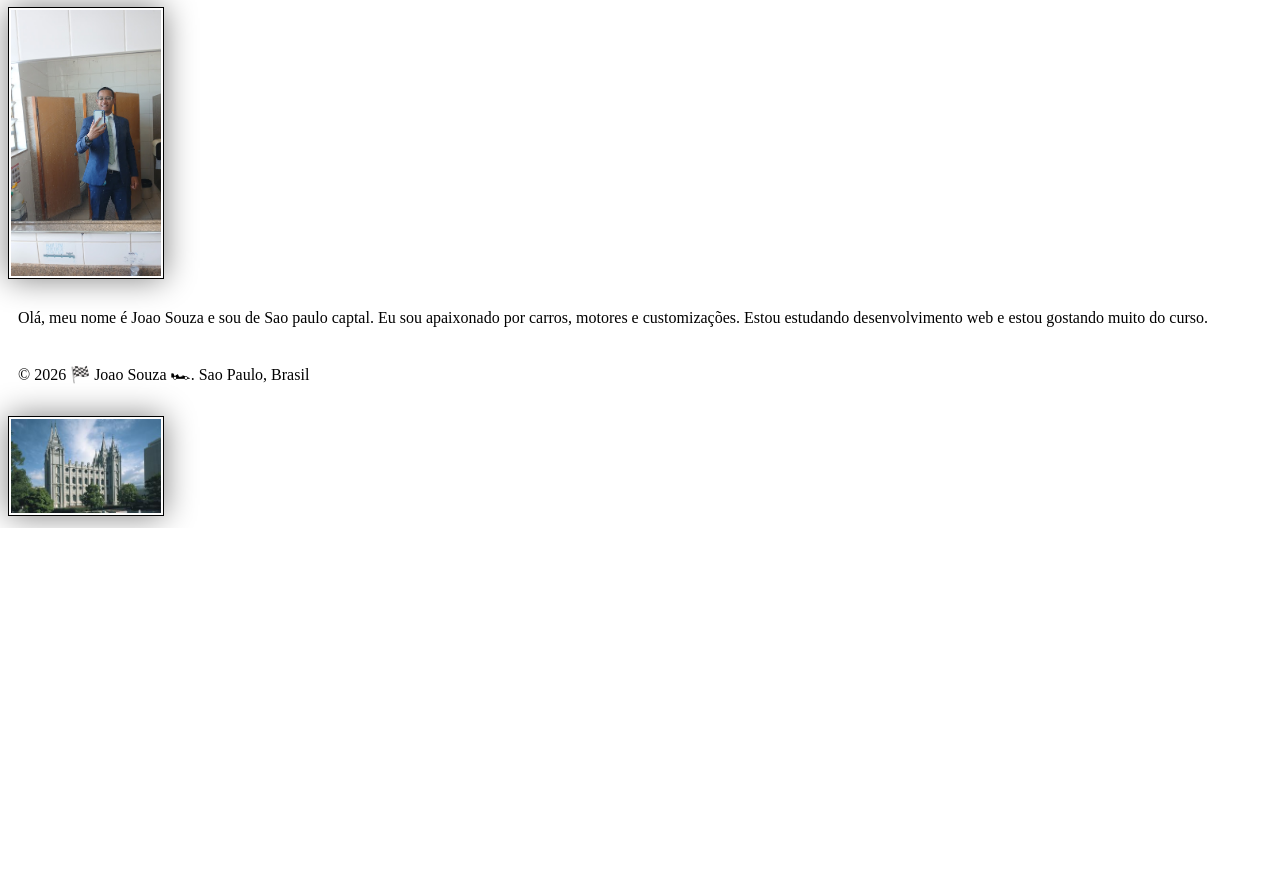
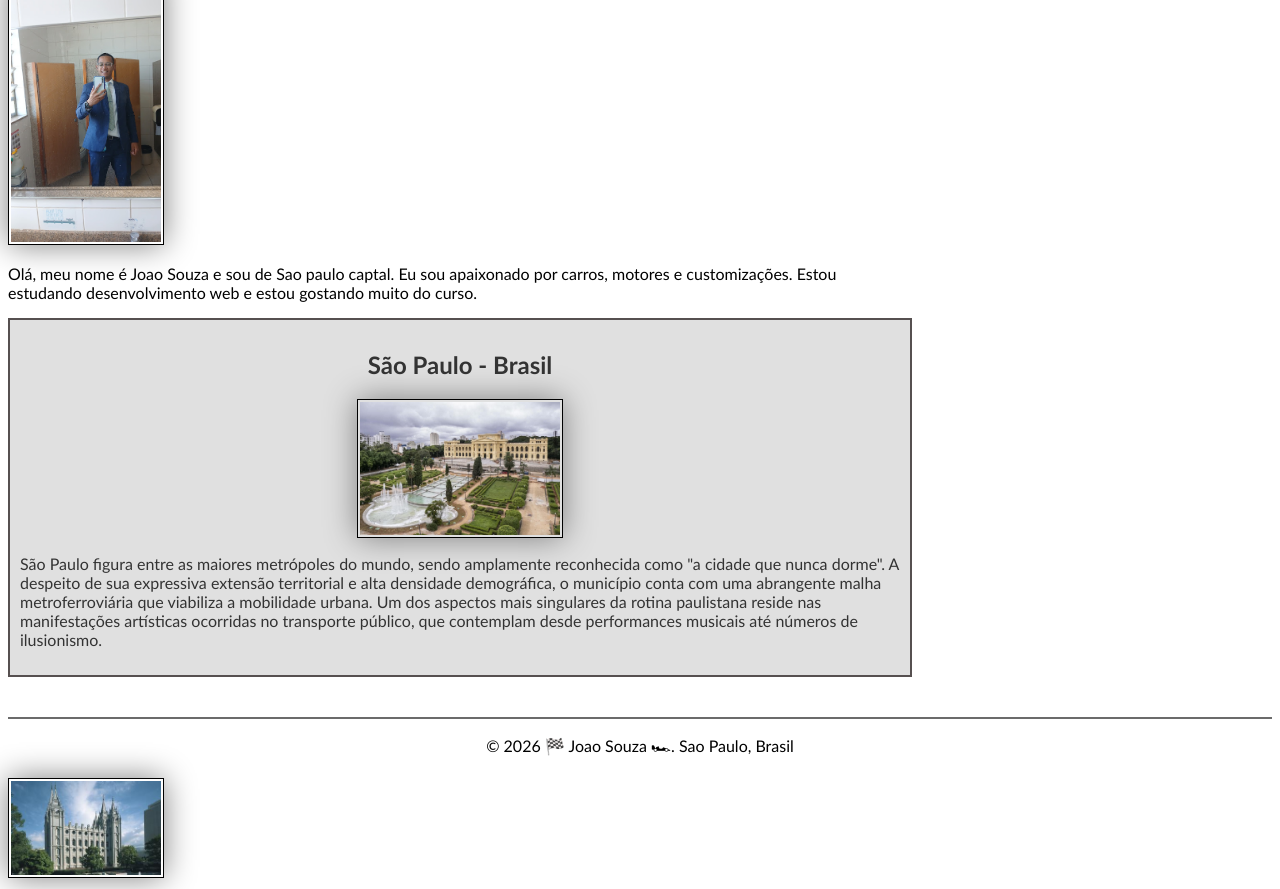
Before and after one commit to JoaodeSouza00/wdd130, a plain HTML site: page index.html in a window 1280 px wide. Shown: the part 333-1222 px from the top of the page. Before the commit the page ends 861 px from the top, so only its background shows below. Drawn offline with Linux system fonts and the light colour scheme.

Commit message:
projeto semanal finalizado

```diff
--- a/estilos/estilos.css
+++ b/estilos/estilos.css
@@ -1,6 +1,19 @@
 nav {
     background-color: darkblue;
     padding: 10px;
+}
+
+main {
+    max-width: 840px;
+}
+
+main img {
+    width: 150px;
+    height: auto;
+}
+
+body {
+    font-family: 'Trebuchet MS', 'Lucida Sans Unicode', 'Lucida Grande', 'Lucida Sans', Arial, sans-serif;
 }
 
 nav a {
@@ -13,6 +26,25 @@ h1 {
     color: darkblue;
 }
 
+h2 {
+    text-align: center;
+}
+
+aside {
+    width: 55rem;
+    border: 2px solid rgb(86, 80, 80);
+    padding: 10px;
+    background-color: #e0e0e0;
+    color: #333;
+}
+
+.foto-museu {
+    width: 200px;
+    height: auto;
+    display: block;
+    margin: 0 auto;
+}
+
 img {
     width: 150px;
     height: auto;
@@ -22,5 +54,11 @@ img {
 }
 
 p {
-    padding: 10px;
+    padding: 0px;
 }
+
+footer {
+    margin-top: 40px;
+    border-top: 2px solid #6b6b6b;
+    text-align: center;
+}
--- a/index.html
+++ b/index.html
@@ -6,6 +6,9 @@
     <meta name="viewport" content="width=device-width, initial-scale=1.0">
     <title>Joao Souza | WDD 130</title>
     <link rel="stylesheet" href="estilos/estilos.css">
+    <meta name="description"
+      content="Descreva sua página inicial aqui usando palavras-chave como seu nome, o curso, a finalidade da página.">
+    <meta name="author" content="Seu nome">
 </head>
 
 <body>
@@ -34,6 +37,23 @@
 
 
     </main>
+
+    <aside>
+        <h2>
+            São Paulo - Brasil
+        </h2>
+        <img class="foto-museu" src="imagens/museu.jpg" alt="museu-Ipiranga">
+        <p>São Paulo figura entre as maiores metrópoles do mundo, sendo amplamente reconhecida como
+            "a cidade
+            que nunca dorme". A despeito de sua expressiva extensão territorial e alta densidade
+            demográfica, o
+            município conta com uma abrangente malha metroferroviária que viabiliza a mobilidade
+            urbana. Um dos
+            aspectos mais singulares da rotina paulistana reside nas manifestações artísticas
+            ocorridas no
+            transporte público, que contemplam desde performances musicais até números de
+            ilusionismo.</p>
+    </aside>
     <footer>
         <p>
             &copy; 2026 🏁 Joao Souza 🏎. Sao Paulo, Brasil
--- /dev/null
+++ b/semana02/estilos/templo.css
@@ -0,0 +1,69 @@
+* {
+    margin: 0;
+    padding: 0;
+}
+
+body {
+    font-family: Arial, Helvetica, sans-serif;
+    background-color: #f5f5f5;
+
+}
+
+header,
+footer {
+    background-color: #333333;
+    color: white;
+    text-align: center;
+    padding: 20px;
+}
+
+header {
+    font-size: 1.5rem;
+}
+
+main {
+
+    margin: 0 auto;
+    width: 600px;
+}
+
+h1 {
+    text-align: center;
+    margin: 15px 0;
+}
+
+picture {
+    display: block;
+    margin-bottom: 20px;
+    box-shadow: 2px 2px 5px gray;
+
+}
+
+img {
+    width: 570px;
+    height: auto;
+    border: 15px solid white;
+
+}
+
+section {
+    background-color: #d9d9d9;
+    margin: 0 0 50px 0;
+    padding: 30px;
+    line-height: 1.7rem;
+}
+
+section p {
+    margin-bottom: 5px;
+}
+
+section h2 {
+    margin-bottom: 15px;
+    border-bottom: 1px solid #333333;
+    padding-bottom: 10px;
+}
+
+section ul {
+    margin-left: 20px;
+
+}
```
Also changed, not shown: semana02/bloco-vs-inline.html (+13 -5 lines), semana02/templo.html (+8 -4 lines), imagens/museu.jpg (added).
